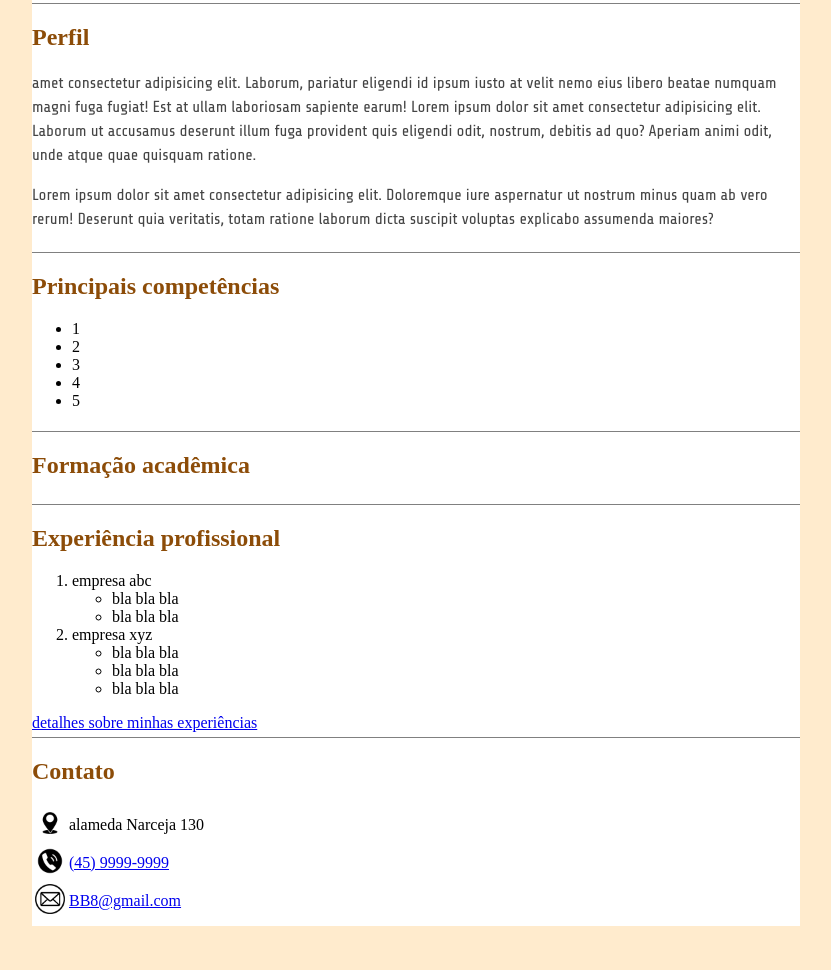
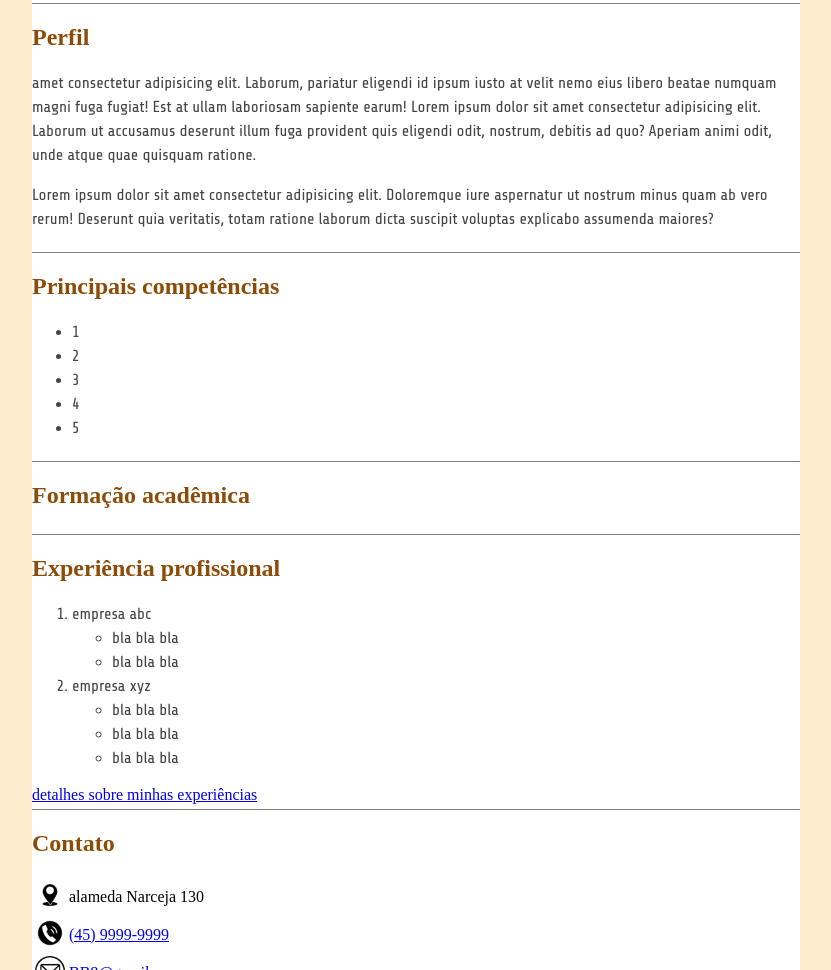
Before and after one commit to Mealissa1929/curriculo, a plain HTML site: page index.html in a window 1280 px wide. Shown: the part 343-1313 px from the top of the page, without its empty margins (224-1055 px from the left). Drawn offline with Linux system fonts and the light colour scheme.

Commit message:
Update style.css

```diff
--- a/style.css
+++ b/style.css
@@ -13,7 +13,20 @@ body{
 main{
     background-color: white;
 }
-
+ol{
+     color: #444;
+    font-family: "Share Tech", sans-serif;
+    font-weight: 400;
+    font-style: normal;
+    line-height: 1.5;
+}
+ul{
+    color: #444;
+    font-family: "Share Tech", sans-serif;
+    font-weight: 400;
+    font-style: normal;
+    line-height: 1.5;
+}
 p{
     color: #444;
     font-family: "Share Tech", sans-serif;
```
